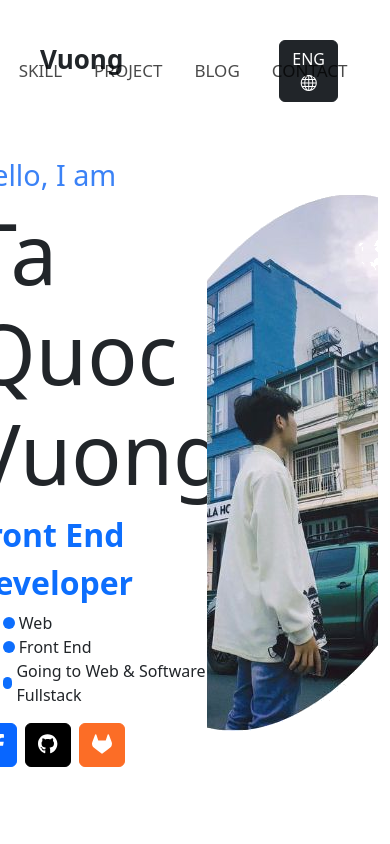
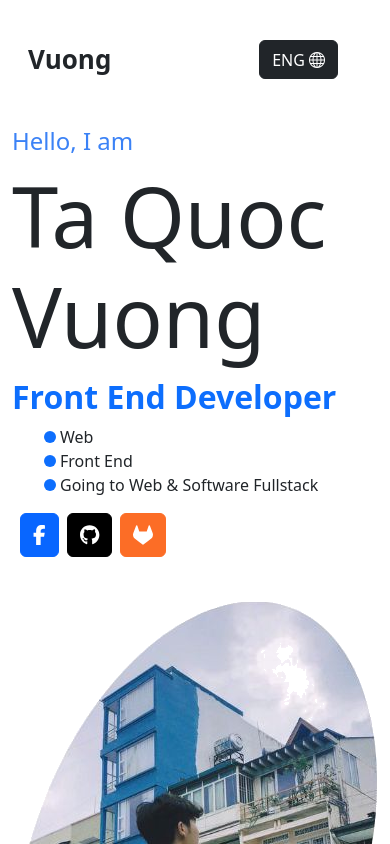
Before and after one commit to tqv04/portfolio, a Next.js app in the folder my-portfolio/: page /introduce in a window 390 px wide. Shown: the top 844 px of the page. Built offline with nearby package versions, Linux system fonts and the light colour scheme.

Commit message:
update v3

```diff
--- a/my-portfolio/app/card/cart.tsx
+++ b/my-portfolio/app/card/cart.tsx
@@ -20,7 +20,6 @@ export default function CardItem({ post }: { post: ProjectType }) {
 
         <div className={`text-white text-center ${styles.cardBody}`}>
           <Link href={post.link}>
-            {" "}
             <FaExternalLinkAlt size={20} className={styles.goTo} />
           </Link>
 
--- a/my-portfolio/app/component/header.tsx
+++ b/my-portfolio/app/component/header.tsx
@@ -13,17 +13,17 @@ import { faMoon, faSun } from "@fortawesome/free-solid-svg-icons";
 import { FontAwesomeIcon } from "@fortawesome/react-fontawesome";
 import styles from "../styles/header.module.css";
 function Header() {
-  const [show, setShow] = useState(false);
-
-  const handleClose = () => setShow(false);
-  const handleShow = () => setShow(true);
   return (
     <>
       <Container className={`${styles.load} p-4`}>
         <Row className="w-100 p-3">
-          <Col xs={1}>
+          <Col
+            xs={6}
+            sm={6}
+            md={1}
+            className="d-flex justify-content-start m-0 p-0 "
+          >
             <Navbar.Brand
-              onClick={handleShow}
               style={{
                 cursor: "pointer",
                 fontSize: "26px",
@@ -33,10 +33,11 @@ function Header() {
               Vuong
             </Navbar.Brand>
           </Col>
-
           <Col
-            xs={10}
-            className="d-flex justify-content-center align-items-center"
+            xs={0}
+            sm={0}
+            md={10}
+            className="d-flex justify-content-center align-items-center d-none d-md-flex"
           >
             <Link href="/skill" className={styles.Link}>
               Skill
@@ -53,23 +54,18 @@ function Header() {
             </Link>
           </Col>
 
-          <Col xs={1} className="d-flex justify-content-end m-0 p-0 ">
+          <Col
+            xs={6}
+            sm={6}
+            md={1}
+            className="d-flex justify-content-end m-0 p-0 "
+          >
             <Button className={`${styles.langBtn}`} variant="dark">
               ENG <i className="bi bi-globe"></i>
             </Button>
           </Col>
         </Row>
       </Container>
-
-      {/* <Offcanvas show={show} onHide={handleClose}>
-        <Offcanvas.Header closeButton>
-          <Offcanvas.Title>Offcanvas</Offcanvas.Title>
-        </Offcanvas.Header>
-        <Offcanvas.Body>
-          Some text as placeholder. In real life you can have the elements you
-          have chosen. Like, text, images, lists, etc.
-        </Offcanvas.Body>
-      </Offcanvas> */}
     </>
   );
 }
--- a/my-portfolio/app/introduce/page.tsx
+++ b/my-portfolio/app/introduce/page.tsx
@@ -17,7 +17,8 @@ export default function IntroducePage() {
       <Container className={` mt-2 `}>
         <Row>
           <Col
-            xs={6}
+            xs={12}
+            sm={6}
             className="d-flex align-items-center justify-content-center"
           >
             <div>
@@ -74,7 +75,8 @@ export default function IntroducePage() {
           </Col>
 
           <Col
-            xs={6}
+            xs={12}
+            sm={6}
             className="d-flex align-items-center justify-content-center"
           >
             <div className={styles.flipC}>
--- a/my-portfolio/app/project/page.tsx
+++ b/my-portfolio/app/project/page.tsx
@@ -13,7 +13,6 @@ import Carousel from "react-bootstrap/Carousel";
 import { Image } from "react-bootstrap";
 export default function ProjectPage() {
   const [posts, setPosts] = useState<ProjectType[]>([]);
-  const [hovered, setHovered] = useState(false);
   useEffect(() => {
     async function fetchPosts() {
       const res = await fetch("https://be-friedking.onrender.com/Project");
--- a/my-portfolio/app/styles/introduce.module.css
+++ b/my-portfolio/app/styles/introduce.module.css
@@ -87,3 +87,14 @@
 .back {
   transform: rotateY(180deg);
 }
+@media (max-width: 576px) {
+  .tag {
+    font-size: 1.5rem;
+  }
+  .h2 {
+    font-size: 2.5rem;
+  }
+  .p {
+    font-size: 1.2rem;
+  }
+}
--- a/my-portfolio/app/styles/project.module.css
+++ b/my-portfolio/app/styles/project.module.css
@@ -16,6 +16,7 @@
     padding: 0;
     box-shadow: 0 8px 24px rgba(0, 0, 0, 0.2);
     border:  1px solid #2c2f3f;
+    transition: all 0.4s ease;
 }
 .cardBody{
   position: relative;
@@ -43,3 +44,8 @@
   color: white;
   cursor: pointer;
 }
+.card:hover{
+  box-shadow: 0 16px 32px rgba(0, 0, 0, 0.3);
+  transform: translateY(-5px);
+  cursor: pointer;
+}
--- a/my-portfolio/app/styles/service.module.css
+++ b/my-portfolio/app/styles/service.module.css
@@ -6,7 +6,6 @@
   align-items: center;
   flex-wrap: wrap;
   justify-content: center;
-  align-items: flex-start;
   padding: 100px 20px 150px 20px;
   background-color: #0f111a;
   clip-path: polygon(0 0, 100% 0, 100% 85%, 50% 100%, 0 85%);
@@ -43,12 +42,12 @@
 }
 .left {
   align-self: flex-start;
-  transform: translateX(+60%);
+  transform: translateX(-40%);
 }
 
 .right {
   align-self: flex-end;
-  transform: translateX(+120%);
+  transform: translateX(+40%);
 }
 
 .icon {
@@ -71,3 +70,17 @@
     padding: 15px 20px;
   }
 }
+@media (max-width: 576px) {
+  .left {
+    align-self: flex-start;
+    transform: translateX(0%);
+  }
+
+  .right {
+    align-self: flex-end;
+    transform: translateX(0%);
+  }
+  .container {
+    padding: 20px 20px 200px 20px;
+  }
+}
```
